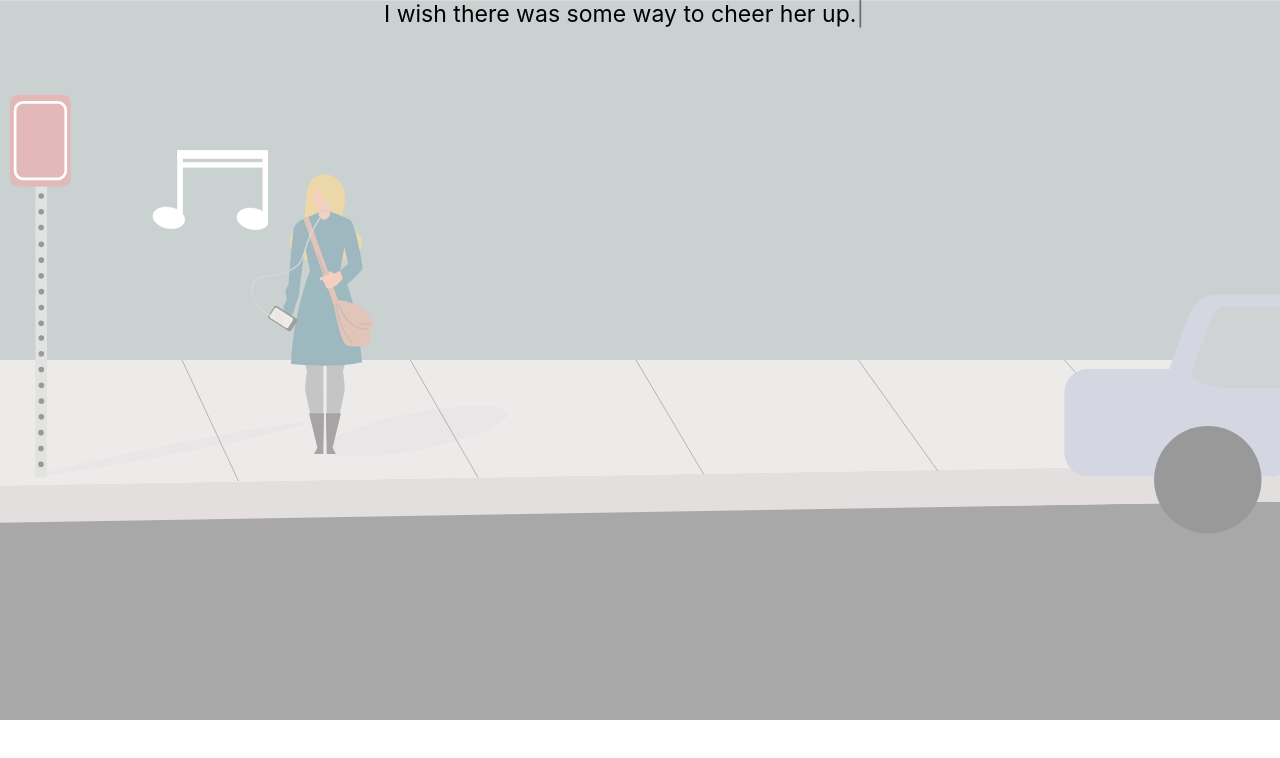
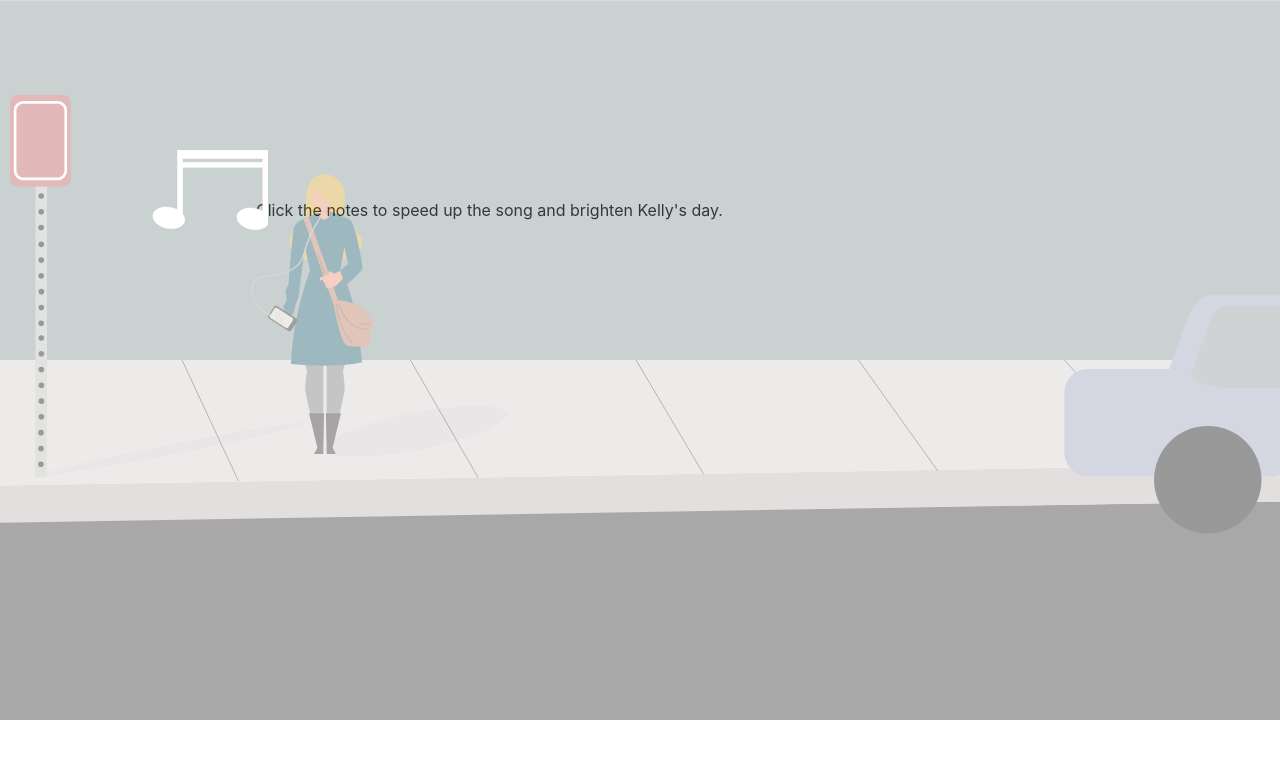
Before and after one commit to joal7299/Capstone, a React (Create React App) app: page /friend in a window 1280 px wide. Shown: the top 758 px of the page. Built offline with nearby package versions, Linux system fonts and the light colour scheme.

Commit message:
Sophie added instructions to game

```diff
--- a/src/components/Friend.js
+++ b/src/components/Friend.js
@@ -20,13 +20,14 @@ class Friend extends React.Component {
             visible: true,
             complete: false,
             opacity:.4,
+            clicks: 0,
         }
         this.audio = new Audio(Lizzo);
         this.song = this.song.bind(this);
     }
 
     song = ()=> {
-        this.setState({top: (Math.floor(Math.random()*(window.screen.availHeight-300))), left: Math.floor(Math.random()*(window.screen.availWidth-800))});
+        this.setState({top: (Math.floor(Math.random()*(window.screen.availHeight-300))), clicks: 1, left: Math.floor(Math.random()*(window.screen.availWidth-800))});
         console.log(this.state.left);
         if(this.state.playbackrate<1.5) {
             this.setState({playbackrate: this.state.playbackrate+.1});
@@ -61,6 +62,11 @@ class Friend extends React.Component {
                         <img className="note" style={{position: "absolute", top: top, left: left}} onClick={this.song} src={notes[Math.floor(Math.random()*notes.length)]} ></img>
                     </div>
                         }
+                    {this.state.clicks==0 &&
+                    <div className="musicInstruct">
+                        <p>Click the notes to speed up the song and brighten Kelly's day.</p>
+                    </div>
+                    }
                         <Bus style={{opacity: opacity, zIndex: 25}}></Bus>
                 </div>
                 {this.state.visible == false &&
--- a/src/components/style.css
+++ b/src/components/style.css
@@ -471,3 +471,9 @@ h1 {
     width: 50%;
     position: absolute;
 }
+
+.musicInstruct {
+    position: absolute;
+    top: 25vh;
+    left: 20vw;
+}
```
